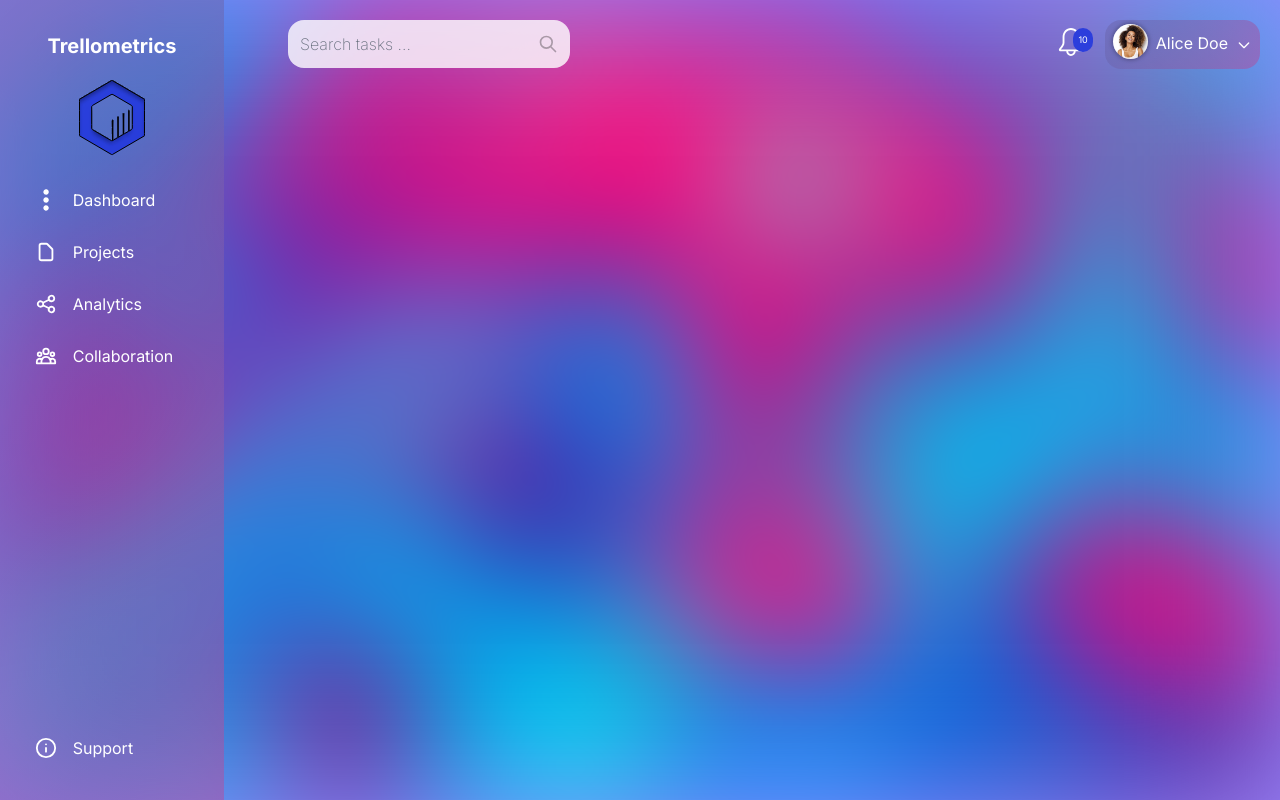
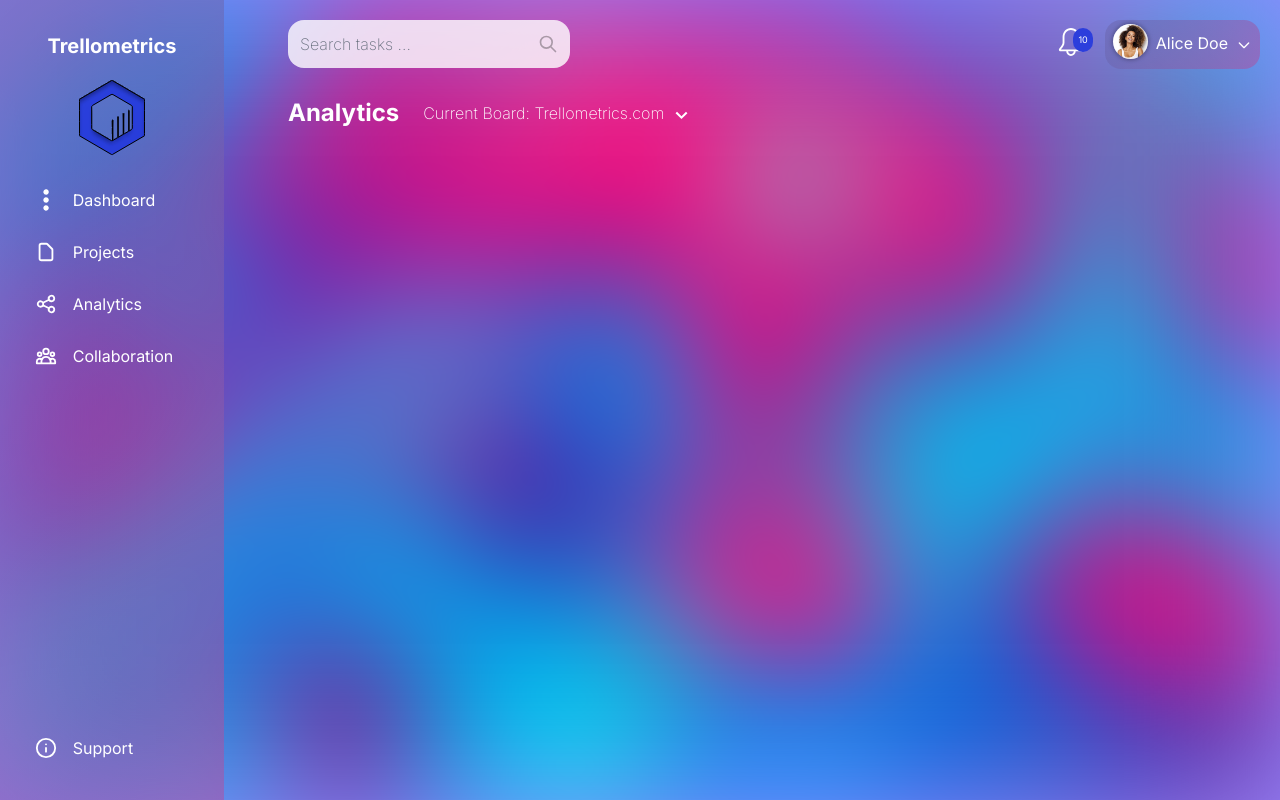
Before and after one commit to pixelRena/Trello-Dashboard, a Next.js app: page /testpagename in a window 1280 px wide. Built offline with nearby package versions, Linux system fonts and the light colour scheme.

Commit message:
Testing vercel app deployment issues

```diff
--- a/pages/testpagename.jsx
+++ b/pages/testpagename.jsx
@@ -4,7 +4,7 @@ import AnalyticsCard from "@/components/analytics-items/analytics-card.component
 export default function TestPageName() {
     return(
         <div className="lg:mt-0 mt-20 lg:p-0 p-5">
-            {/* <PageSubNavigation title="Analytics"/> */}
+            <PageSubNavigation title="Analytics"/>
             {/* <AnalyticsCard/> */}
         </div>
     )
```
